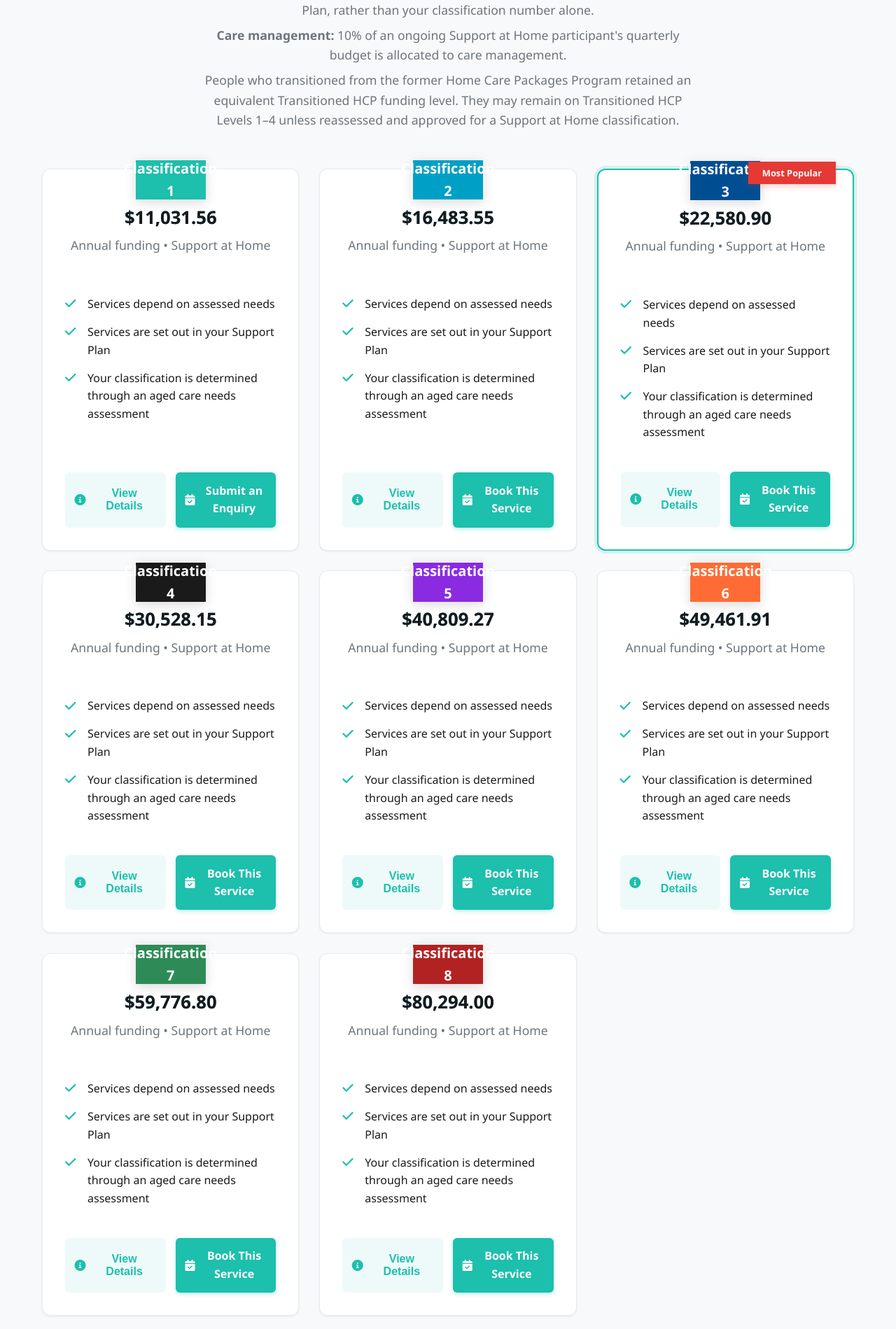
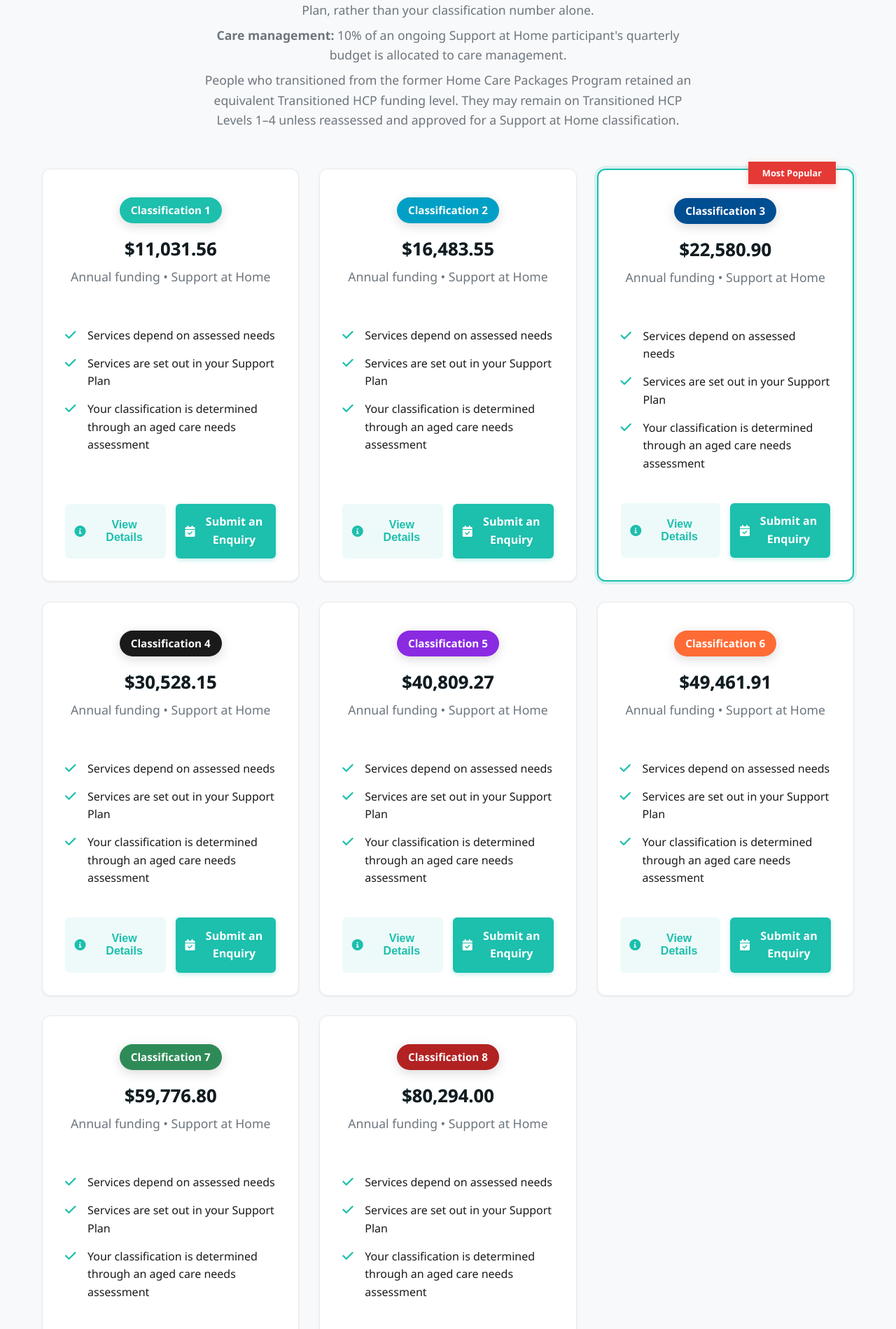
Before and after one commit to championjay0007/allegiancehomecare, a Laravel app: page / in a window 1280 px wide; the page is wider, and only the part inside the window is pictured. Shown: the part 3503-5402 px from the top of that part at 70% size. Run offline with Laravel 12, Linux system fonts and the light colour scheme; data that the repository does not hold is empty; some libraries are stand-ins or nearby versions.

Commit message:
Improve pricing enquiry buttons and labels
Use consistent enquiry wording and content-sized classification badges.

Co-authored-by: Copilot <223556219+Copilot@users.noreply.github.com>

```diff
--- a/resources/views/layouts/packages.blade.php
+++ b/resources/views/layouts/packages.blade.php
@@ -47,7 +47,7 @@
                     <button class="details-btn" onclick="showPackageDetails('level2')">
                         <i class="fas fa-info-circle"></i> View Details
                     </button>
-                   <a href="/support-at-home-enquiry" class="book-btn">  <i class="fas fa-calendar-check"></i> Book This Service</a>
+                   <a href="/support-at-home-enquiry" class="book-btn">  <i class="fas fa-calendar-check"></i> Submit an Enquiry</a>
                 </div>
             </div>
 
@@ -68,7 +68,7 @@
                     <button class="details-btn" onclick="showPackageDetails('level3')">
                         <i class="fas fa-info-circle"></i> View Details
                     </button>
-                   <a href="/support-at-home-enquiry" class="book-btn">  <i class="fas fa-calendar-check"></i> Book This Service</a>
+                   <a href="/support-at-home-enquiry" class="book-btn">  <i class="fas fa-calendar-check"></i> Submit an Enquiry</a>
                 </div>
             </div>
 
@@ -88,7 +88,7 @@
                     <button class="details-btn" onclick="showPackageDetails('level4')">
                         <i class="fas fa-info-circle"></i> View Details
                     </button>
-                   <a href="/support-at-home-enquiry" class="book-btn">  <i class="fas fa-calendar-check"></i> Book This Service</a>
+                   <a href="/support-at-home-enquiry" class="book-btn">  <i class="fas fa-calendar-check"></i> Submit an Enquiry</a>
                 </div>
             </div>
 
@@ -108,7 +108,7 @@
                     <button class="details-btn" onclick="showPackageDetails('level5')">
                         <i class="fas fa-info-circle"></i> View Details
                     </button>
-                   <a href="/support-at-home-enquiry" class="book-btn">  <i class="fas fa-calendar-check"></i> Book This Service</a>
+                   <a href="/support-at-home-enquiry" class="book-btn">  <i class="fas fa-calendar-check"></i> Submit an Enquiry</a>
                 </div>
             </div>
 
@@ -128,7 +128,7 @@
                     <button class="details-btn" onclick="showPackageDetails('level6')">
                         <i class="fas fa-info-circle"></i> View Details
                     </button>
-                   <a href="/support-at-home-enquiry" class="book-btn">  <i class="fas fa-calendar-check"></i> Book This Service</a>
+                   <a href="/support-at-home-enquiry" class="book-btn">  <i class="fas fa-calendar-check"></i> Submit an Enquiry</a>
                 </div>
             </div>
 
@@ -148,7 +148,7 @@
                     <button class="details-btn" onclick="showPackageDetails('level7')">
                         <i class="fas fa-info-circle"></i> View Details
                     </button>
-                   <a href="/support-at-home-enquiry" class="book-btn">  <i class="fas fa-calendar-check"></i> Book This Service</a>
+                   <a href="/support-at-home-enquiry" class="book-btn">  <i class="fas fa-calendar-check"></i> Submit an Enquiry</a>
                 </div>
             </div>
 
@@ -168,7 +168,7 @@
                     <button class="details-btn" onclick="showPackageDetails('level8')">
                         <i class="fas fa-info-circle"></i> View Details
                     </button>
-                   <a href="/support-at-home-enquiry" class="book-btn">  <i class="fas fa-calendar-check"></i> Book This Service</a>
+                   <a href="/support-at-home-enquiry" class="book-btn">  <i class="fas fa-calendar-check"></i> Submit an Enquiry</a>
                 </div>
             </div>
         </div>
@@ -199,7 +199,7 @@
                         <button class="details-btn" onclick="showShortTermDetails('restorative')">
                             <i class="fas fa-info-circle"></i> View Details
                         </button>
-                        <a href="/support-at-home-enquiry" class="book-btn">  <i class="fas fa-calendar-check"></i> Book This Service</a>
+                        <a href="/support-at-home-enquiry" class="book-btn">  <i class="fas fa-calendar-check"></i> Submit an Enquiry</a>
                     </div>
                 </div>
 
@@ -221,7 +221,7 @@
                         <button class="details-btn" onclick="showShortTermDetails('palliative')">
                             <i class="fas fa-info-circle"></i> View Details
                         </button>
-                        <a href="/support-at-home-enquiry" class="book-btn">  <i class="fas fa-calendar-check"></i> Book This Service</a>
+                        <a href="/support-at-home-enquiry" class="book-btn">  <i class="fas fa-calendar-check"></i> Submit an Enquiry</a>
                     </div>
                 </div>
 
@@ -243,7 +243,7 @@
                         <button class="details-btn" onclick="showShortTermDetails('assistive')">
                             <i class="fas fa-info-circle"></i> View Details
                         </button>
-                        <a href="/support-at-home-enquiry" class="book-btn">  <i class="fas fa-calendar-check"></i> Book This Service</a>
+                        <a href="/support-at-home-enquiry" class="book-btn">  <i class="fas fa-calendar-check"></i> Submit an Enquiry</a>
                     </div>
                 </div>
             </div>
@@ -350,7 +350,7 @@
             <i class="fas fa-times"></i>
         </button>
         <div id="modalPackageContent" class="modal-content"></div>
-        <a href="/support-at-home-enquiry" class="modal-book-btn">  <i class="fas fa-calendar-check"></i> Book This Service</a>
+        <a href="/support-at-home-enquiry" class="modal-book-btn">  <i class="fas fa-calendar-check"></i> Submit an Enquiry</a>
     </div>
 </div>
 
@@ -494,18 +494,20 @@
 }
 
 .level-indicator {
-    position: absolute;
-    top: -2.8rem;
-    left: 50%;
-    transform: translateX(-50%);
-    width: 100px;
-    height: 56px;
-    display: flex;
+    display: inline-flex;
     align-items: center;
     justify-content: center;
+    width: fit-content;
+    max-width: 100%;
+    height: auto;
+    margin: 0 auto 0.5rem;
+    padding: 0.55rem 1rem;
+    border-radius: 999px;
     color: var(--light);
     font-weight: 700;
-    font-size: 1.25rem;
+    font-size: 0.95rem;
+    line-height: 1.25;
+    text-align: center;
     box-shadow: var(--shadow-md);
 }
 
```
